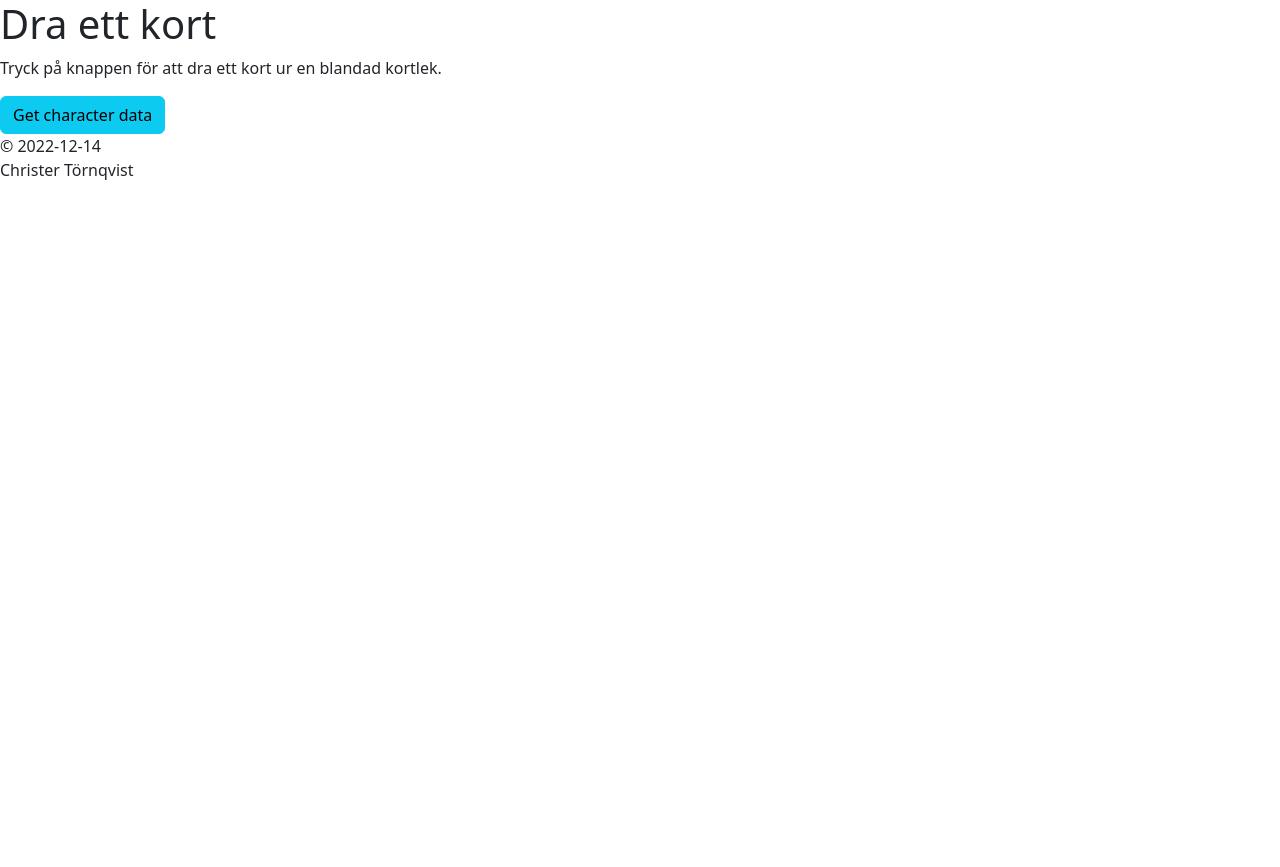
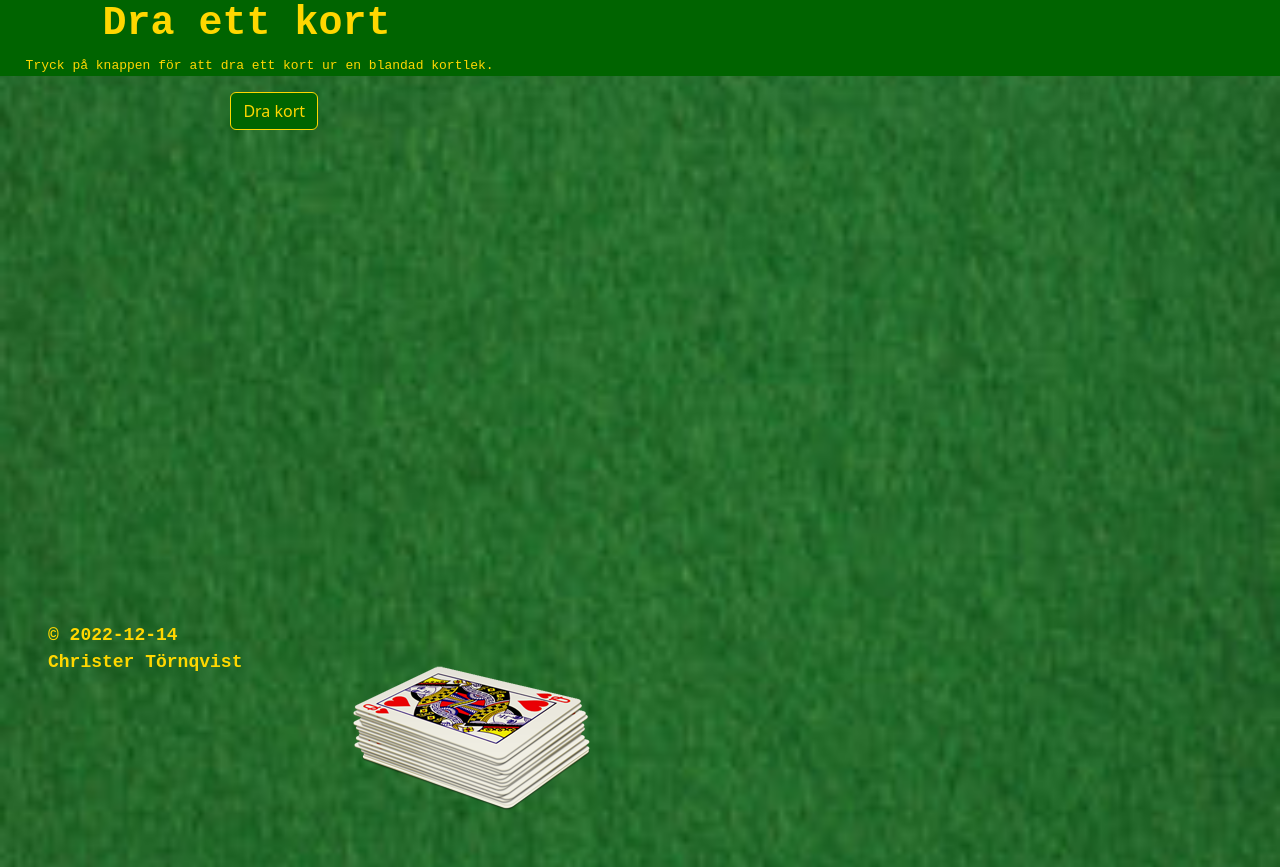
Before and after one commit to ChristerTornqvist/Ovning10_DraEttKort, a plain HTML site: page index.html in a window 1280 px wide. Before the commit the page ends 800 px from the top, so only its background shows below. Drawn offline with nearby package versions, Linux system fonts and the light colour scheme.

Commit message:
All done.

```diff
--- a/index.html
+++ b/index.html
@@ -13,7 +13,7 @@
         <h1>Dra ett kort</h1>
         <p>Tryck på knappen för att dra ett kort ur en blandad kortlek.</p>
     </header>
-    <button id="btnDrawCard" class="btn btn-info">Get character data</button>
+    <button id="btnDrawCard" class="btn">Dra kort</button>
     <div id="imageTarget"></div>
     <footer><p>&copy; 2022-12-14<br>Christer Törnqvist</p></footer>
     <script src="https://cdn.jsdelivr.net/npm/bootstrap@5.2.3/dist/js/bootstrap.bundle.min.js" integrity="sha384-kenU1KFdBIe4zVF0s0G1M5b4hcpxyD9F7jL+jjXkk+Q2h455rYXK/7HAuoJl+0I4" crossorigin="anonymous"></script>
--- a/style.css
+++ b/style.css
@@ -0,0 +1,54 @@
+h1 {
+    margin-left: 8%;
+    font-weight: bold;
+}
+
+header {
+    font-family: 'Courier New', Courier, monospace;
+    font-size: small;
+    background-color: darkgreen;
+    color: gold;
+}
+
+header p {
+    margin-left: 2%;
+}
+
+body {
+    background-image: url('images/CardTable.jpg');
+    background-size: cover;
+}
+
+#btnDrawCard {
+    margin-left: 18%;
+    background-color: darkgreen;
+    border-color: gold;
+    color: gold;
+}
+
+#btnDrawCard:hover {
+    background-color: #057205;
+}
+
+#imageTarget {
+    min-height: 350px;
+    margin-left: 12%;
+    margin-top: 8%;
+}
+
+footer {
+    height: 245px;
+    max-width: 600px;
+    background-image: url('images/Deck.png');
+    background-repeat: no-repeat;
+    background-position: bottom right;
+}
+
+footer p {
+    margin-left: 8%;
+    margin-top: 40px;
+    font-family: 'Courier New', Courier, monospace;
+    font-size: large;
+    font-weight: bold;
+    color: gold;
+}
```
Also changed, not shown: images/CardTable.jpg (added), images/Deck.png (added).
